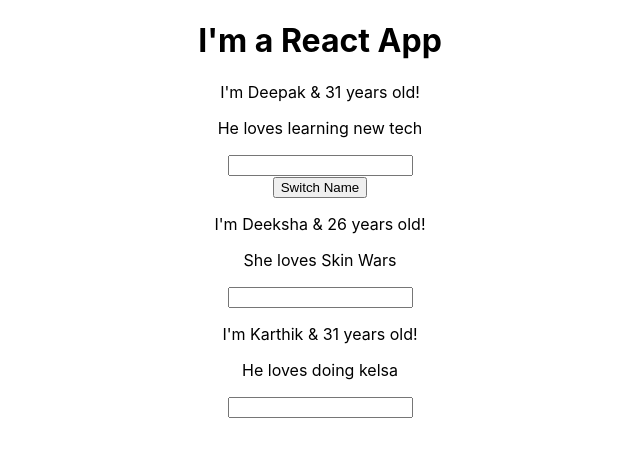
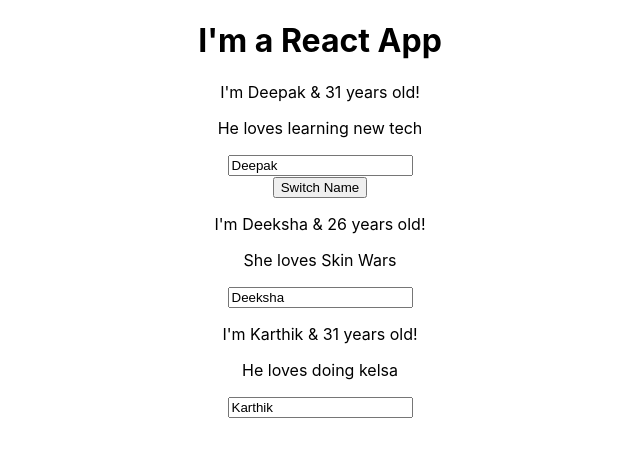
Before and after one commit to jagadeeshdeepak/react, a React (Create React App) app in the folder react-complete-guide/: page / in a window 1280 px wide. Shown: the top 456 px of the page, without its empty margins (320-960 px from the left). Built offline with nearby package versions, Linux system fonts and the light colour scheme.

Commit message:
2 way binding for the changed event

```diff
--- a/react-complete-guide/src/Person/Person.js
+++ b/react-complete-guide/src/Person/Person.js
@@ -7,7 +7,7 @@
     <div>
       <p onClick={props.click}>I'm {props.name} & {props.age} years old!</p>
       <p>{props.children}</p>
-      <input onChange={props.changed}/>
+      <input onChange={props.changed} value={props.name}/>
     </div>
 
   );
```
